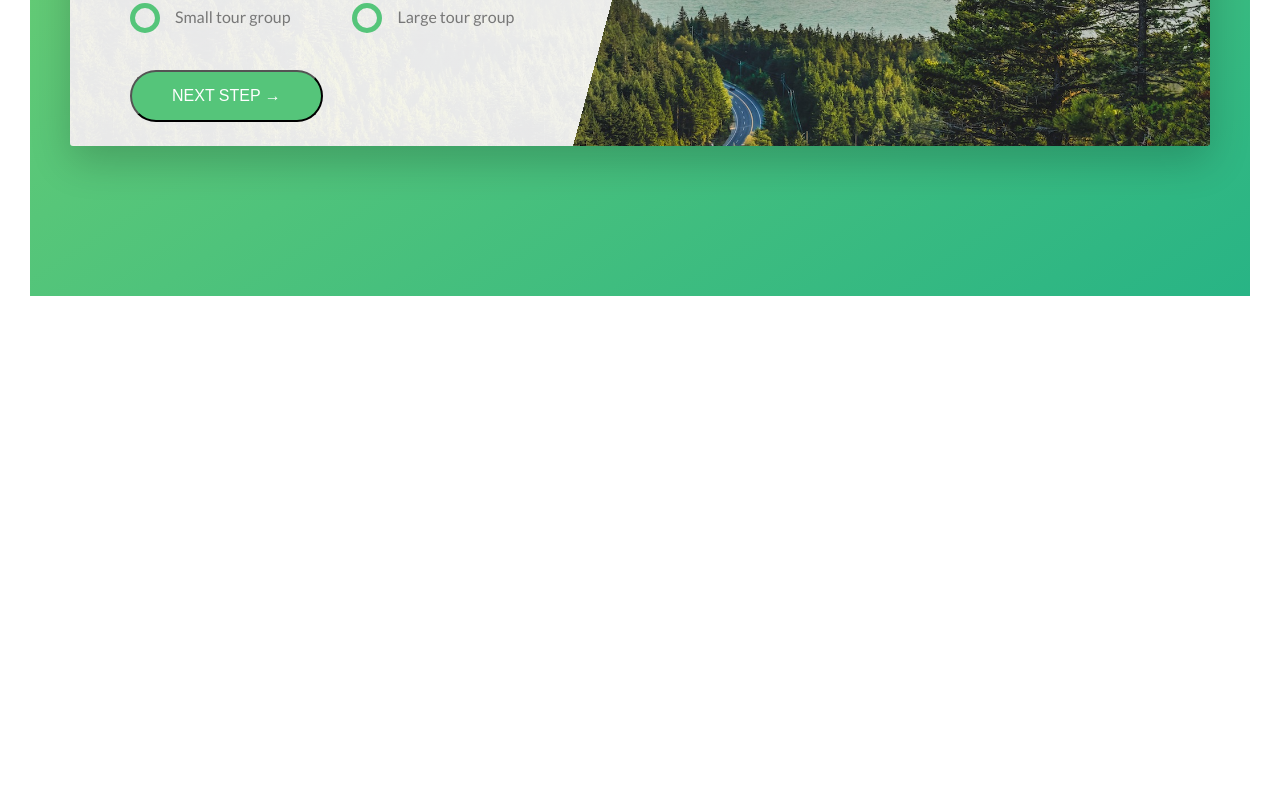
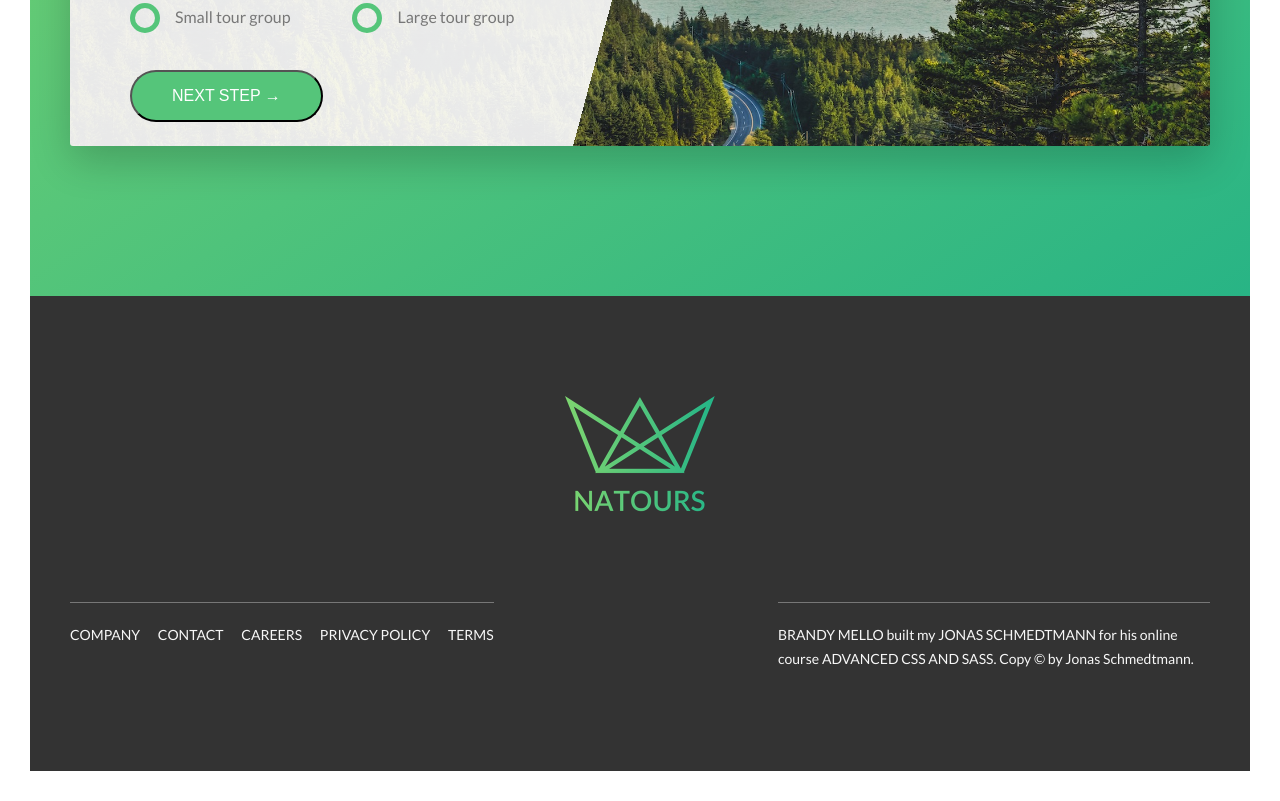
Before and after one commit to BrandyMello/Natours, a website: page index.html in a window 1280 px wide. Shown: the part 5030-5831 px from the top of the page. Before the commit the page ends 5356 px from the top, so only its background shows below. Drawn offline with Linux system fonts and the light colour scheme.

Commit message:
Add logo footer links and credit to footer with styling different from column styling no new sytle concepts added

```diff
--- a/index.html
+++ b/index.html
@@ -297,8 +297,28 @@
                 </div>
             </section>
         </main>
-        <footer>
-
+        <footer class="footer">
+            <div class="footer__logo-box">
+                <img src="img/logo-green-2x.png" alt="Full logo" class="footer__logo">
+            </div>
+            <div class="row">
+                <div class="col-1-of-2">
+                    <div class="footer__navigation">
+                        <ul class="footer__list">
+                            <li class="footer__item"><a href="#" class="footer__link">Company</a></li>
+                            <li class="footer__item"><a href="#" class="footer__link">Contact</a></li>
+                            <li class="footer__item"><a href="#" class="footer__link">Careers</a></li>
+                            <li class="footer__item"><a href="#" class="footer__link">Privacy Policy</a></li>
+                            <li class="footer__item"><a href="#" class="footer__link">Terms</a></li>
+                        </ul>
+                    </div>
+                </div>
+                <div class="col-1-of-2">
+                    <p class="footer__copyright">
+                        <a href="https://github.com/BrandyMello/Natours" class="footer__link">Brandy Mello</a> built my <a href="https://www.udemy.com/user/jonasschmedtmann/" class="footer__link">Jonas Schmedtmann</a> for his online course <a href="https://www.udemy.com/user/jonasschmedtmann/" class="footer__link link__Jonas-Schmedtmann">Advanced CSS and Sass</a>. Copy &copy; by Jonas Schmedtmann.
+                    </p>
+                </div>
+            </div>
         </footer>
 
         <!-- <section class="grid-test">
--- a/sass/abstracts/_variables.scss
+++ b/sass/abstracts/_variables.scss
@@ -11,10 +11,11 @@ $color-tertiary-dark: #5643fa;
 
 $color-grey-light-1: #f7f7f7;
 $color-grey-light-2: #eee;
+$color-grey-dark-3: #333;
 
 $color-grey-dark: #777;
 $color-grey-dark-2: #999;
- $color-white: #fff;
+$color-white: #fff;
 $color-black: #000;
 
 //FONTS
--- /dev/null
+++ b/sass/layout/_footer.scss
@@ -0,0 +1,61 @@
+.footer {
+  background-color: $color-grey-dark-3;
+  color: $color-grey-light-1;
+  padding: 10rem 0;
+  font-size: 1.4rem;
+
+  &__logo-box {
+    text-align: center; //because it is an inline element it behaves like text
+    margin-bottom: 8rem;
+  }
+
+  &__logo {
+    width: 15rem;
+    height: auto;
+  }
+
+  &__navigation {
+    border-top: .1rem solid $color-grey-dark;
+    padding-top: 2rem;
+    display: inline-block; //an inline-block only occupies what content needs so the top line only goes to end of content
+  }
+
+  &__list {
+    list-style: none;
+  }
+
+  &__item {
+    display: inline-block;
+
+    &:not(:last-child) {
+      margin-right: 1.5rem;
+    }
+  }
+
+  &__link {
+
+    &:link,
+    &:visited {
+      color: $color-grey-light-1;
+      background-color: $color-grey-dark-3;
+      text-decoration: none;
+      text-transform: uppercase;
+      display: inline-block;
+      transition: all .2s;
+    }
+
+    &:hover,
+    &:active {
+      color: $color-primary;
+      box-shadow: 0 1rem 2rem rgba($color-black, .4);
+      transform: rotate(5deg) scale(1.3);
+    }
+  }
+
+  &__copyright {
+    border-top: .1rem solid $color-grey-dark;
+    padding-top: 2rem;
+    width: 80%;
+    float: right;
+  }
+}
--- a/sass/main.scss
+++ b/sass/main.scss
@@ -20,3 +20,4 @@
 
 @import "layout/header";
 @import "layout/grid";
+@import "layout/footer";
```
Also changed, not shown: css/style.css.
